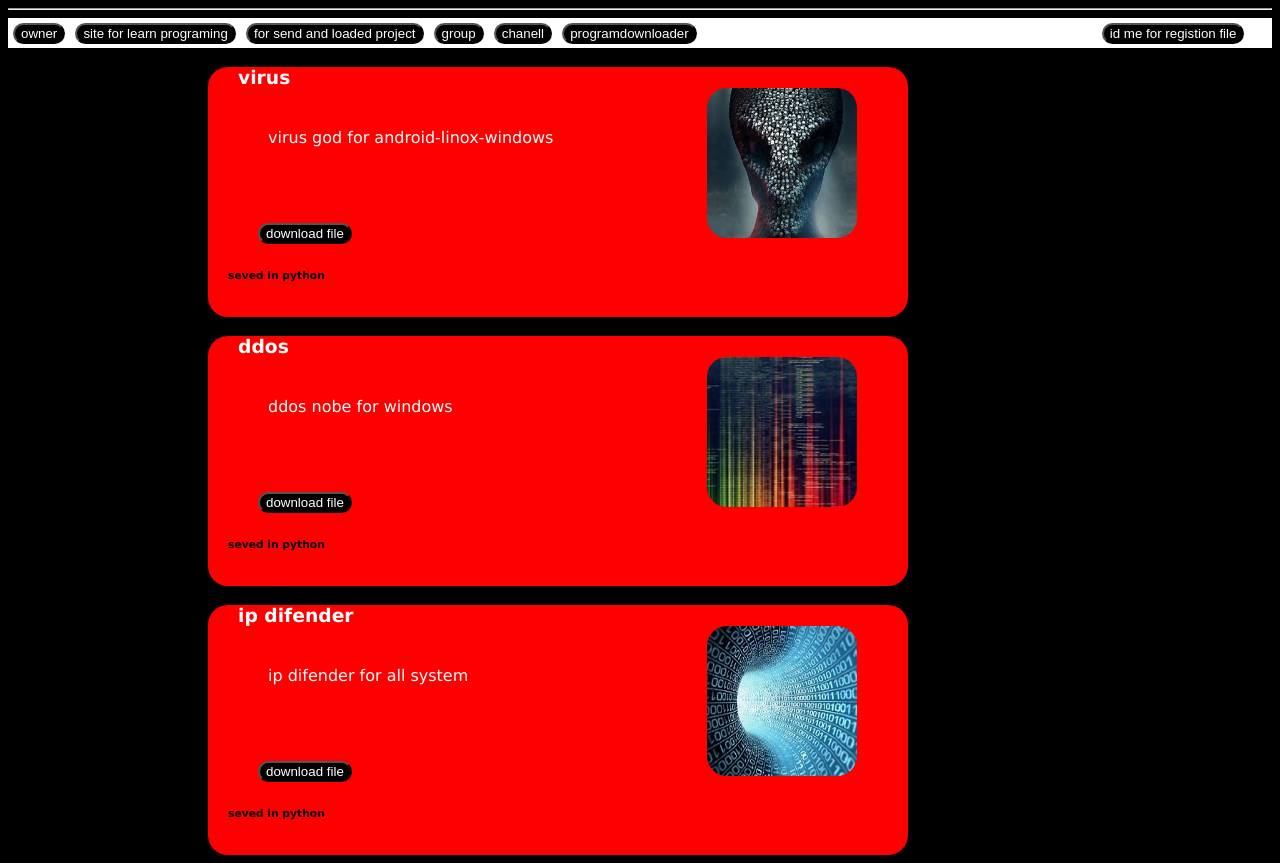
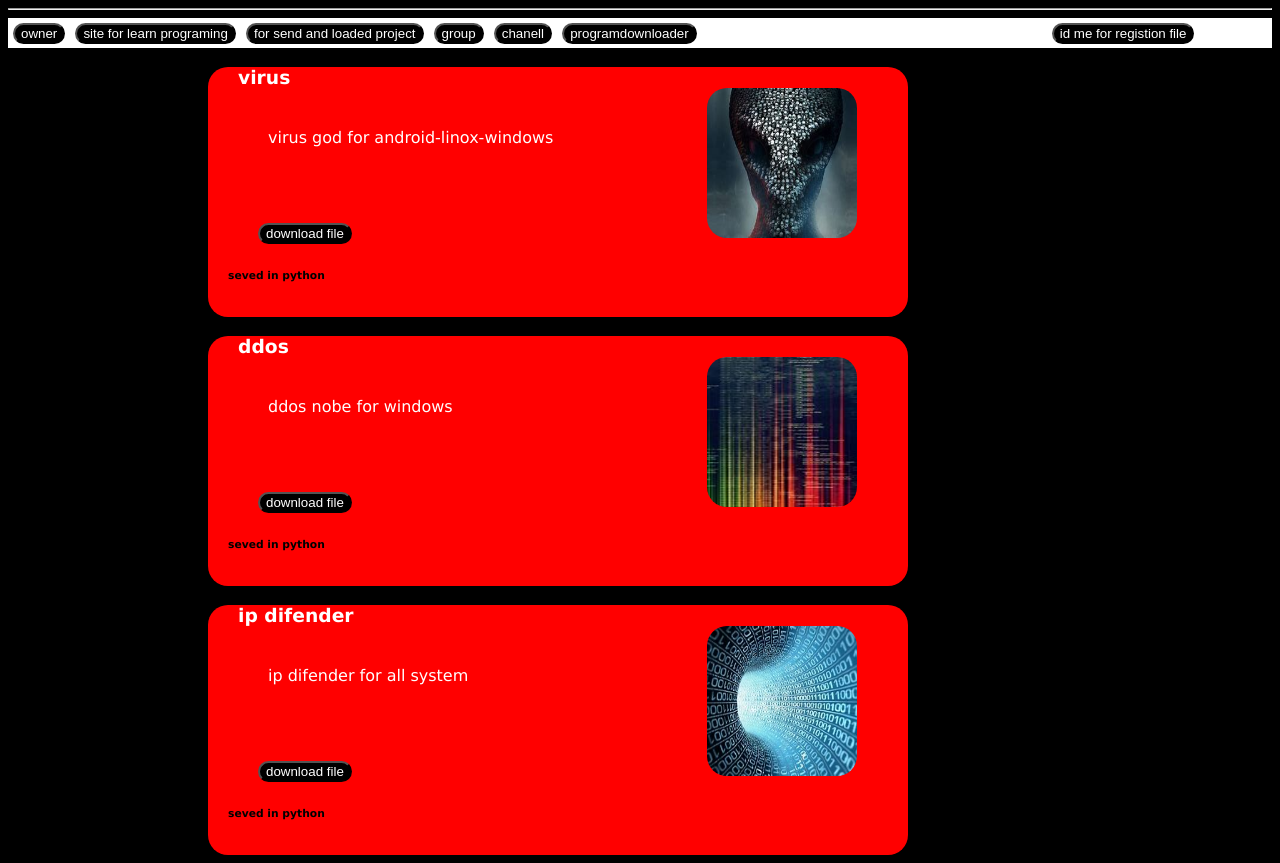
Before and after one commit to mon9900mr/MR-XGOD, a plain HTML site: page index.html in a window 1280 px wide. Shown: the part 49-912 px from the top of the page. Drawn offline with Linux system fonts and the light colour scheme; a script that the page names is missing.

Commit message:
Update style.css

```diff
--- a/style.css
+++ b/style.css
@@ -64,5 +64,5 @@ h6{
     margin-left: 20px;
 }
 .the-gap{
-    margin-left: 400px;
+    margin-left: 350px;
 }
```
